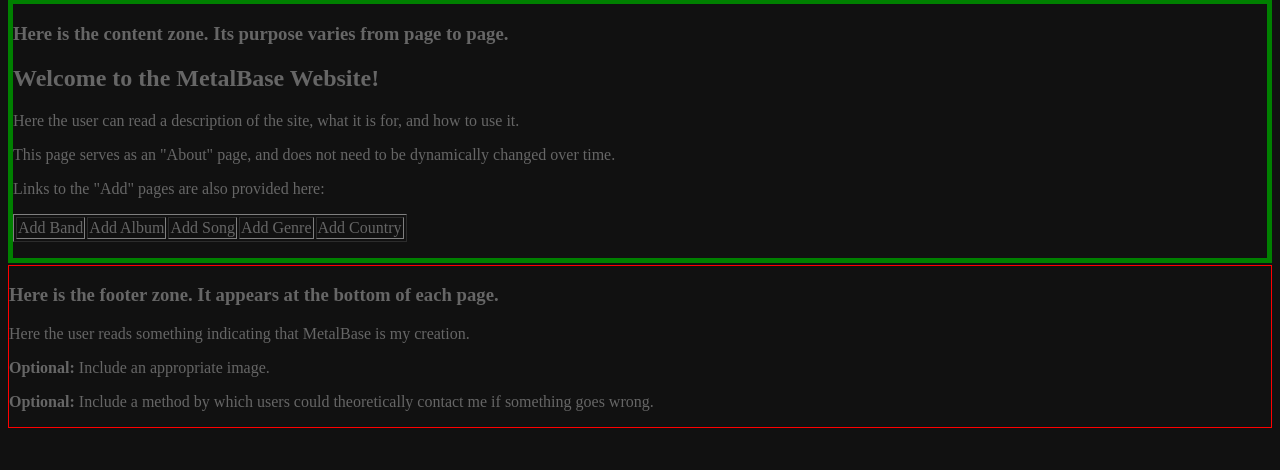
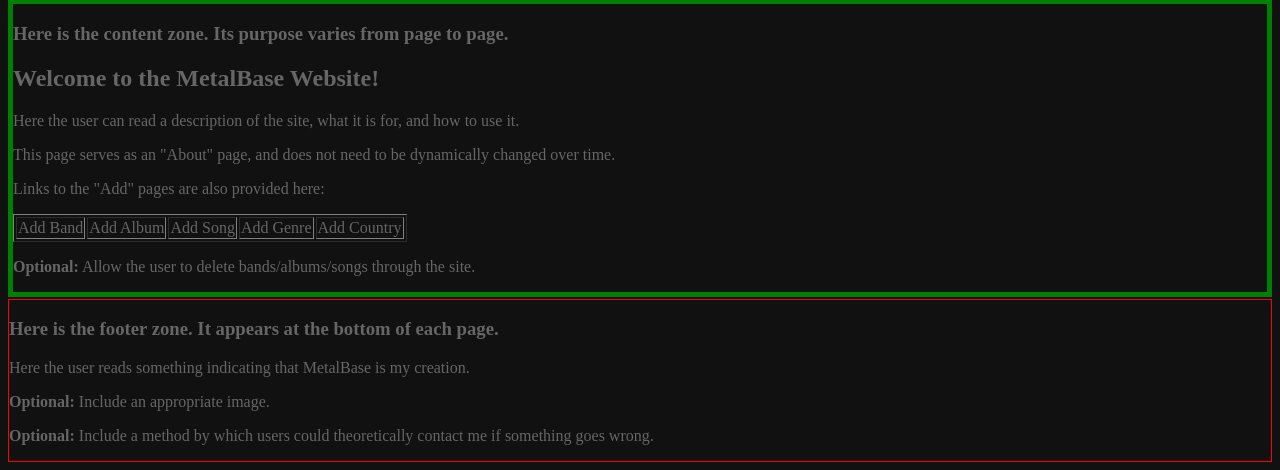
Before and after one commit to doug3230/MetalBase, a PHP site: page / in a window 1280 px wide. Shown: the part 371-841 px from the top of the page. Before the commit the page ends 799 px from the top, so only its background shows below. Run offline with PHP 8.4, Linux system fonts and the light colour scheme.

Commit message:
Added mention of optional delete feature

```diff
--- a/Prototype/index.php
+++ b/Prototype/index.php
@@ -23,6 +23,7 @@
 					</tr>
 				</table>
 			</p>
+			<p><strong>Optional:</strong> Allow the user to delete bands/albums/songs through the site.</p>
 		</div> <!-- End of contentzone div -->
 
 		<?php include 'includes/footerzone.html.php'; ?>
```
